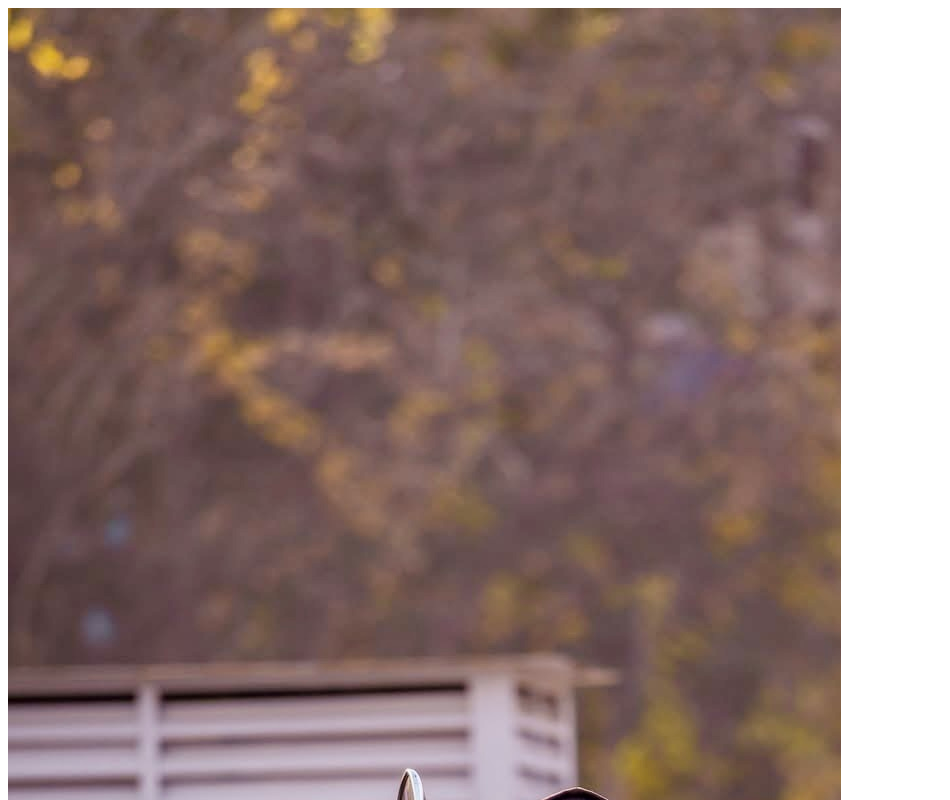
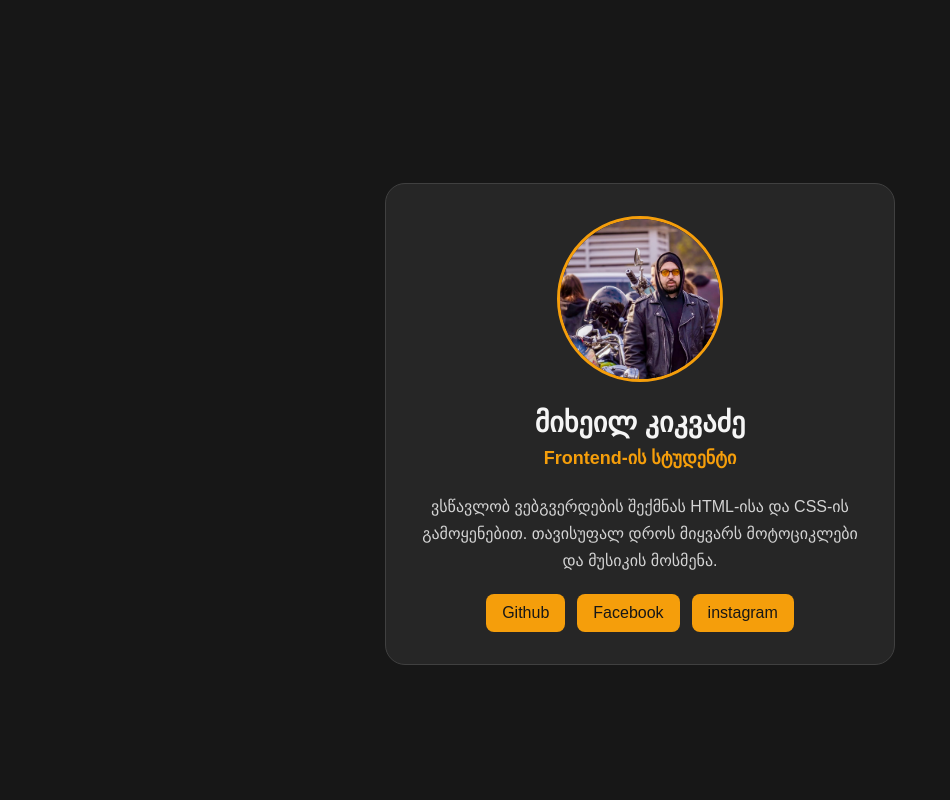
Before and after one commit to kikvadzemisho1-sys/personal-bio-card, a plain HTML site: page index.html in a window 1280 px wide. Shown: the top 800 px of the page, without its empty margins (0-950 px from the left). Drawn offline with Linux system fonts and the light colour scheme.

Commit message:
Add card styles and hover effects

```diff
--- a/index.html
+++ b/index.html
@@ -4,6 +4,7 @@
     <meta charset="UTF-8">
     <meta name="viewport" content="width=device-width, initial-scale=1.0">
     <title>ჩემი სავიზიტო ბარათი</title>
+    <link rel="stylesheet" href="style.css">
 </head>
 <body>
     <main>
@@ -14,7 +15,7 @@
         <p> ვსწავლობ ვებგვერდების შექმნას HTML-ისა და CSS-ის გამოყენებით.
             თავისუფალ დროს მიყვარს მოტოციკლები და მუსიკის მოსმენა.
         </p>
-        <navaria-label="სოციალური ბმულები">
+        <nav aria-label="სოციალური ბმულები">
     <a href="https://github.com/kikvadzemisho1-sys"
     target="_blank" rel="noopener noreferrer">
     Github
--- /dev/null
+++ b/style.css
@@ -0,0 +1,70 @@
+{
+    box sizing: border-box;
+}
+
+body {
+    margin: 0;
+    min-height: 100vh;
+    padding: 24px;
+    display: flex;
+    justify-content: center;
+    align-items: center;
+    color: #f5f5f5;
+    font-family: Arial, sans-serif;
+    background-color: #171717;
+}
+
+main {
+    width: 100%;
+    max-width: 460px;
+    padding: 32px 24px;
+    background-color: #262626;
+    border: 1px solid #404040;
+    border-radius: 20px;
+    text-align: center;
+}
+
+img {
+    width: 160px;
+    height: 160px;
+    object-fit: cover;
+    border-radius: 50%;
+    border: 3px solid #f59e0b;
+}
+
+h1 {
+    margin: 20px 0 8px;
+    font-size: 28px;
+}
+
+h2 {
+    margin: 0 0 24px;
+    font-size: 18px;
+    color: #f59e0b;
+}
+
+p   {
+    margin: 20px 0 ;
+    line-height: 1.7;
+    color: #d4d4d4;
+}
+
+nav {
+    display: flex;
+    justify-content: center;
+    flex-wrap: wrap;
+    gap: 12px;
+}
+
+nav a {
+    padding: 10px 16px;
+    background-color: #f59e0b;
+    color: #171717;
+    text-decoration: none;
+    border-radius: 8px;
+    transition: background-color 0.2s;
+}
+
+nav a:hover {
+    background-color: #fbbf24;
+}
```
